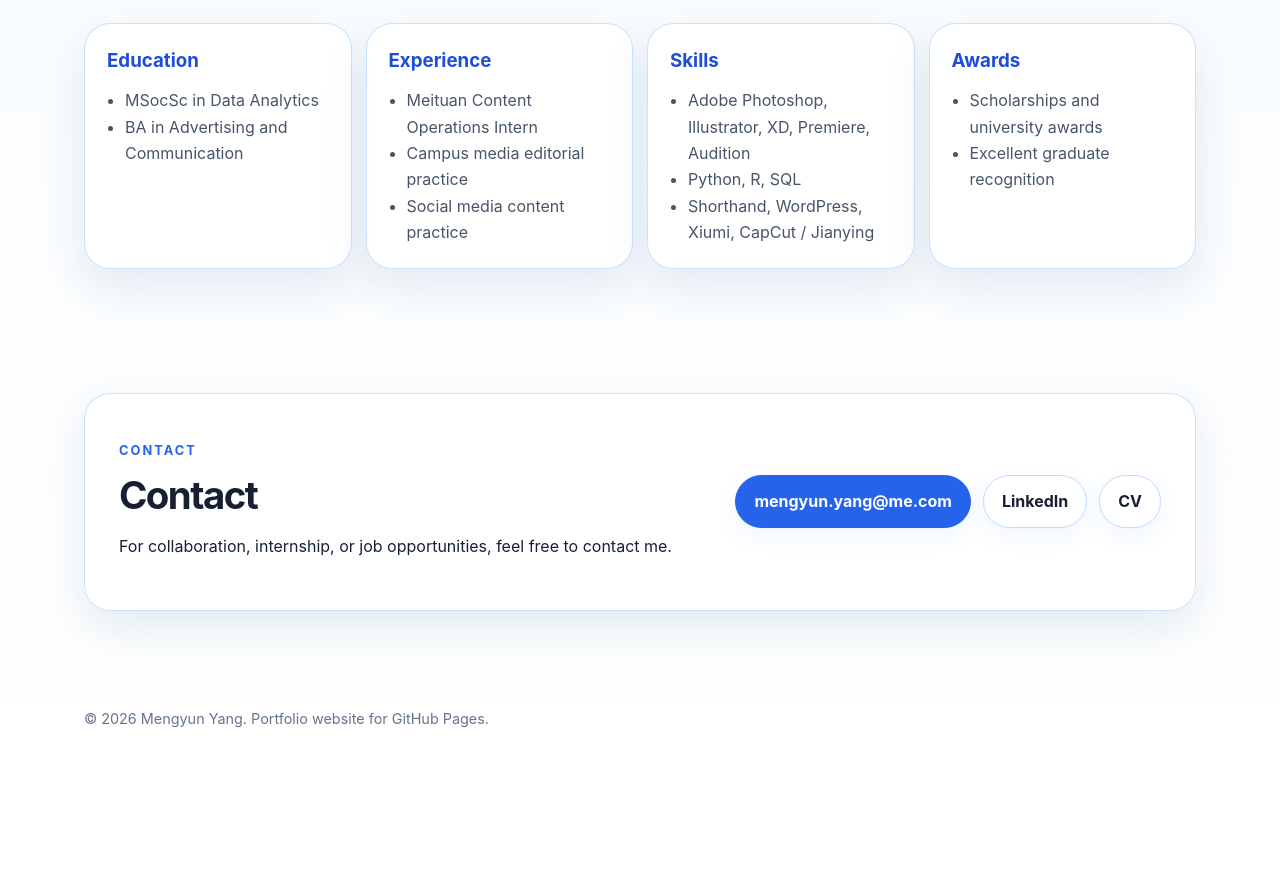
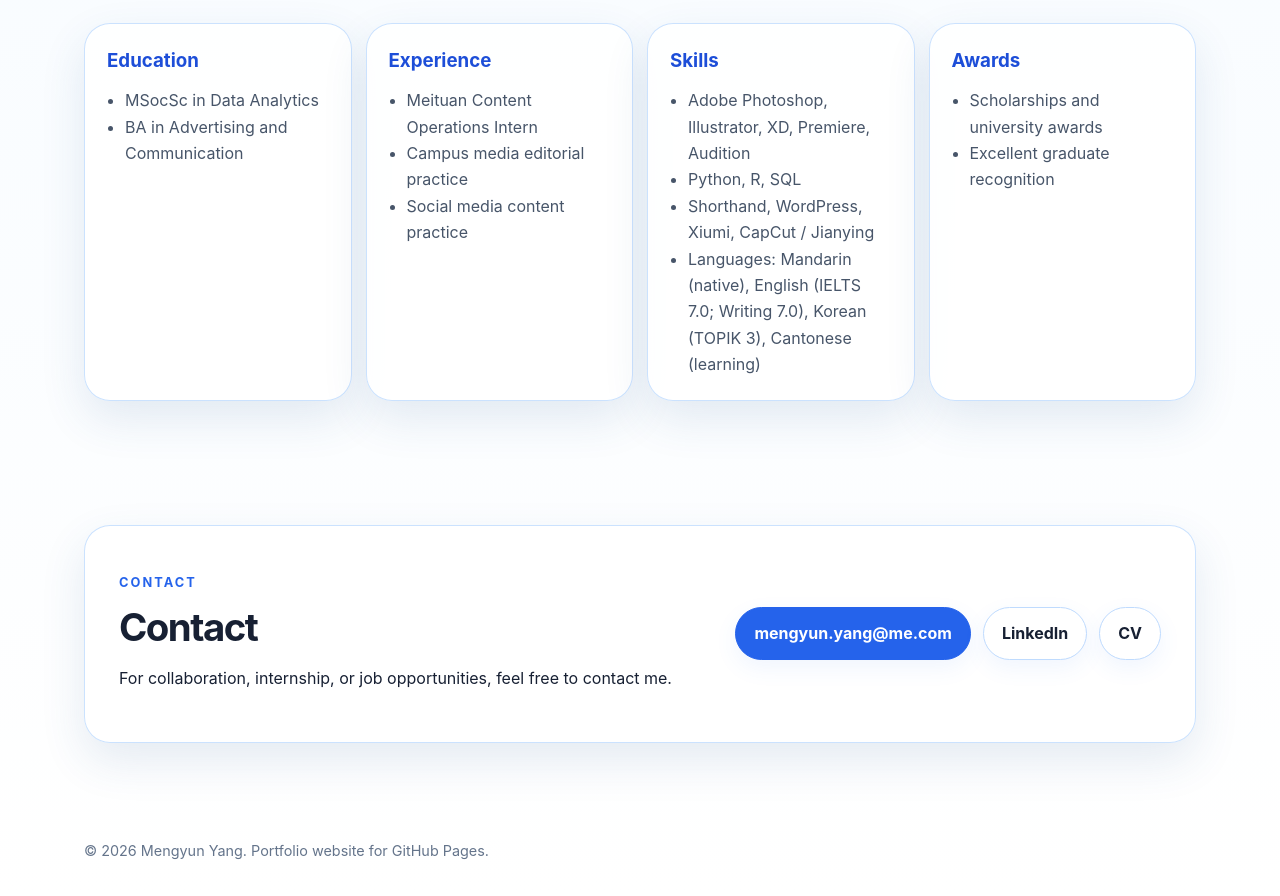
Before and after one commit to ymykko/Mengyun-Yang-Portfolio, a plain HTML site: page index.html in a window 1280 px wide. Shown: the part 4637-5533 px from the top of the page. Before the commit the page ends 5401 px from the top, so only its background shows below. Drawn offline with Linux system fonts and the light colour scheme.

Commit message:
Add files via upload

```diff
--- a/index.html
+++ b/index.html
@@ -81,7 +81,7 @@
       <div class="resume-grid">
         <div class="card resume-box"><h3 data-i18n="education">Education</h3><ul><li>MSocSc in Data Analytics</li><li>BA in Advertising and Communication</li></ul></div>
         <div class="card resume-box"><h3 data-i18n="experience">Experience</h3><ul><li>Meituan Content Operations Intern</li><li>Campus media editorial practice</li><li>Social media content practice</li></ul></div>
-        <div class="card resume-box"><h3 data-i18n="skills">Skills</h3><ul><li>Adobe Photoshop, Illustrator, XD, Premiere, Audition</li><li>Python, R, SQL</li><li>Shorthand, WordPress, Xiumi, CapCut / Jianying</li></ul></div>
+        <div class="card resume-box"><h3 data-i18n="skills">Skills</h3><ul><li>Adobe Photoshop, Illustrator, XD, Premiere, Audition</li><li>Python, R, SQL</li><li>Shorthand, WordPress, Xiumi, CapCut / Jianying</li><li>Languages: Mandarin (native), English (IELTS 7.0; Writing 7.0), Korean (TOPIK 3), Cantonese (learning)</li></ul></div>
         <div class="card resume-box"><h3 data-i18n="awards">Awards</h3><ul><li>Scholarships and university awards</li><li>Excellent graduate recognition</li></ul></div>
       </div>
     </div>
```
Also changed, not shown: assets/images/covers/xppen.jpg, assets/images/covers/youtube.jpg, 1 other file.
